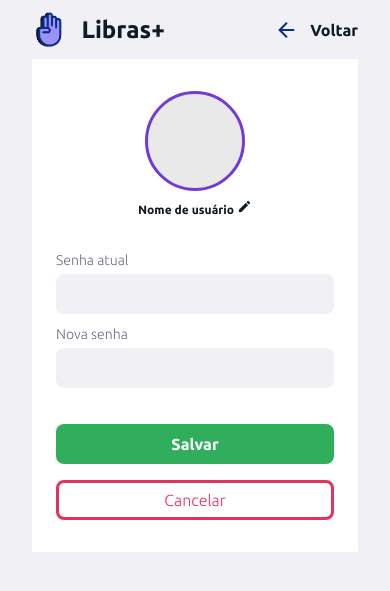
After one commit to ruthvaz/libras, a PHP site: page /perfil.html in a window 390 px wide. The commit adds this page. Shown: the top 591 px of the page. Run offline with PHP 8.4, Linux system fonts and the light colour scheme.

Commit message:
Tela Perfil - smartphone

```diff
--- a/cadastro.html
+++ b/cadastro.html
@@ -68,6 +68,7 @@
     <script>
         feather.replace()
     </script>
+    <!-- Script para exibir preview de imagem selecionada para perfil -->
     <script src="js/foto-perfil.js"></script>
 
 </body>
--- a/css/home.css
+++ b/css/home.css
@@ -19,7 +19,7 @@
     margin-right: .6em;
 }
 
-.menu-bar-perfil div:last-child {
+.menu-bar-perfil .menu-perfil {
     width: 35px;
     height: 35px;
     overflow: hidden;
@@ -100,9 +100,6 @@
     text-align: center;
     color: #FFF;
     display: none;
-}
-
-.perfil-menu {
     position: fixed;
     width: 100%;
     height: 100%;
@@ -115,7 +112,6 @@
 .btn-close-menu {
     text-align: right;
     margin: 1em 1em 4em 0;
-
 }
 
 .perfil-menu table {
@@ -222,5 +218,4 @@
         padding: 4em 10em;
         margin: 2em 12em;
     }
-
 }
--- /dev/null
+++ b/css/perfil.css
@@ -0,0 +1,64 @@
+.menu-voltar {
+    display: flex;
+    align-items: center;
+    font-size: 16px;
+    font-weight: 700;
+    margin-left: auto;
+}
+
+.menu-voltar span {
+    margin-right: .5em;
+    color: #082C89;
+}
+
+.menu-voltar a {
+    color: #0C1D27;
+}
+
+.perfil-container {
+    width: 100%;
+    background-color: #FFF;
+    text-align: center;
+}
+
+.nome-user {
+    font-weight: 700;
+    font-size: 12px;
+    margin-bottom: 3em;
+}
+
+.nome-user span {
+    font-size: 15px;
+}
+
+.perfil-form-container div input {
+    height: 40px;
+
+    box-sizing: border-box;
+    margin: .5em 0 1em 0;
+    border-radius: 8px;
+    font-size: 12px;
+    padding: 0 .9em;
+}
+
+.perfil-form-butoes input[type=submit] {
+    background-color: #31AE5B;
+    font-weight: 700;
+    font-size: 16px;
+    color: #FFF;
+    margin-top: 1.5em;
+}
+
+.perfil-form-butoes div:last-child {
+    width: 100%;
+    text-align: center;
+    border: 3px solid #E2335D;
+    border-radius: 8px;
+    padding: .5em;
+}
+
+.perfil-form-butoes div:last-child a {
+    font-size: 16px;
+    color: #E2335D;
+    width: 100%;
+}
--- a/home.html
+++ b/home.html
@@ -21,7 +21,7 @@
                 Libras+
             </div>
 
-            <div class="menu-perfil" href="perfil.html">
+            <div class="menu-perfil">
                 <img src="perfil/photo.jpg" alt="Perfil">
             </div>
         </div>
@@ -138,5 +138,6 @@
      <script src="js/perfil-menu.js"></script>
      <!-- Script para posicionar as lições com grid layout -->
      <script src="js/grid-divisor.js"></script>
+
 </body>
 </html>
--- a/js/grid-divisor.js
+++ b/js/grid-divisor.js
@@ -3,8 +3,10 @@ var numLicoes = document.getElementsByClassName("lesson").length;
 // Pega a ultima lição
 var ultimaLicao = document.querySelector(".lesson:last-child");
 
+var windowWidth = window.innerWidth;
+
 // Se o número de Lições for par, o Layout grid da ultima Lição será igual ao da primeira
-if(numLicoes % 2 == 0) {
+if(numLicoes % 2 == 0 && windowWidth >=768 ) {
     ultimaLicao.style.gridColumnStart = "1";
     ultimaLicao.style.gridColumnEnd = "3";
 }
--- /dev/null
+++ b/perfil.html
@@ -0,0 +1,68 @@
+<!DOCTYPE html>
+<html lang="en">
+<head>
+    <meta charset="UTF-8">
+    <meta http-equiv="X-UA-Compatible" content="IE=edge">
+    <meta name="viewport" content="width=device-width, initial-scale=1.0">
+    <title> Home </title>
+    <link rel="icon" href="img/logo.png">
+    <link rel="stylesheet" href="css/style.css">
+    <link rel="stylesheet" href="css/login.css">
+    <link rel="stylesheet" href="css/cadastro.css">
+    <link rel="stylesheet" href="css/home.css">
+    <link rel="stylesheet" href="css/perfil.css">
+    <!-- Google Fontes -->
+    <link href="https://fonts.googleapis.com/css2?family=Ubuntu:ital,wght@0,300;0,400;0,500;0,700;1,300;1,700&display=swap" rel="stylesheet">
+    <link href="https://fonts.googleapis.com/icon?family=Material+Icons" rel="stylesheet">
+</head>
+<body class="inicio-mobile">
+    <div class="container">
+
+        <div class="menu-bar-perfil">
+            <div class="menu-brand">
+                <div class="menu-logo"></div>
+                Libras+
+            </div>
+
+            <div class="menu-voltar">
+                <span class="material-icons">arrow_back</span>
+                <a href="#">Voltar</a>
+            </div>
+        </div>
+
+        <div class="perfil-container">
+
+            <form action="" method="POST" class="perfil-form" id="formPerfil">
+
+                <div class="login-form-container">
+
+                    <input type="file" name="foto" id="foto">
+                    <label for="foto" class="label-foto">
+                        <div>
+                            <img src="" alt="" id="preview">
+                            <i data-feather="image" id="icone-foto"></i>
+                        </div>
+                    </label>
+                    <div class="nome-user">Nome de usuário <span class="material-icons">edit</span> </div>
+
+                    <label for="senha-atual">Senha atual</label>
+                    <input type="password" id="senha-atual" name="senha-atual">
+
+                    <label for="nova-senha">Nova senha</label>
+                    <input type="password" id="nova-senha" name="nova-senha">
+
+                    <div class="perfil-form-butoes">
+                        <div><input type="submit" name="salvar" value="Salvar"></div>
+                        <div><a href="#">Cancelar</a></div>
+                    </div>
+                </div>
+            </form>
+
+        </div>
+
+    </div>
+
+    <!-- Script para exibir preview de imagem selecionada para perfil -->
+    <script src="js/foto-perfil.js"></script>
+</body>
+</html>
```
